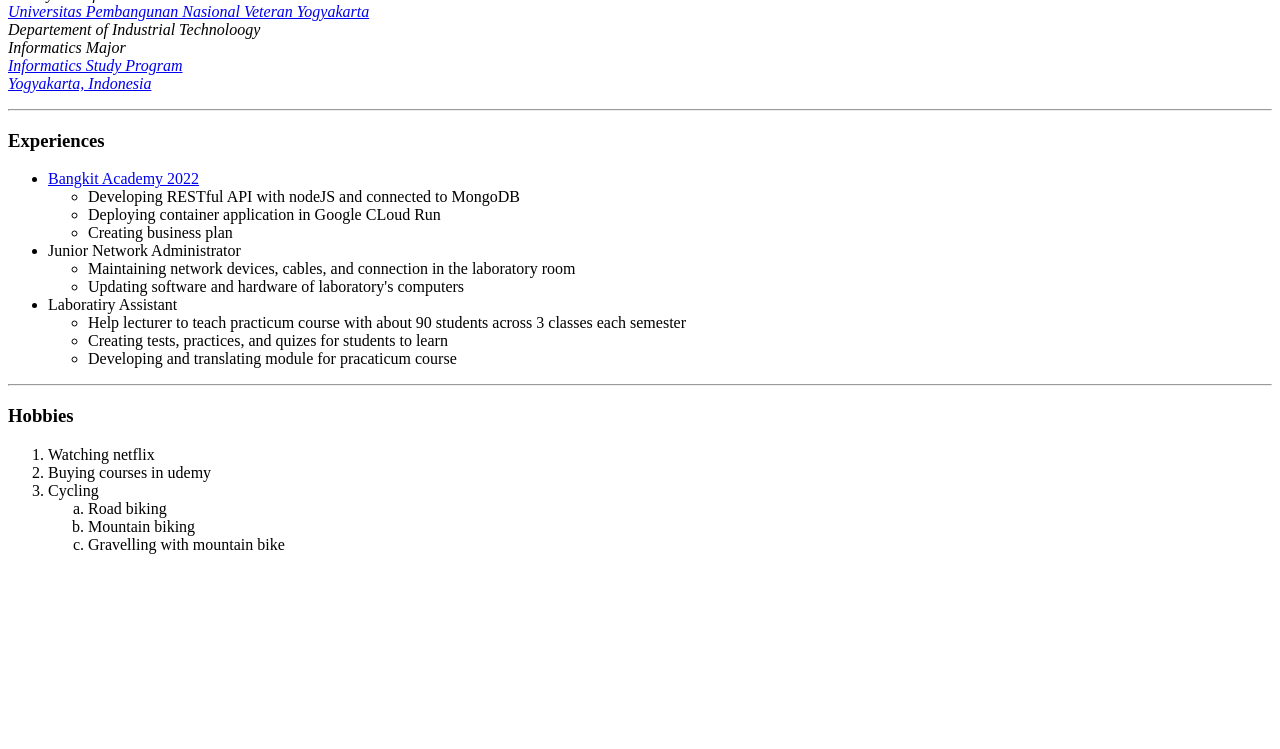
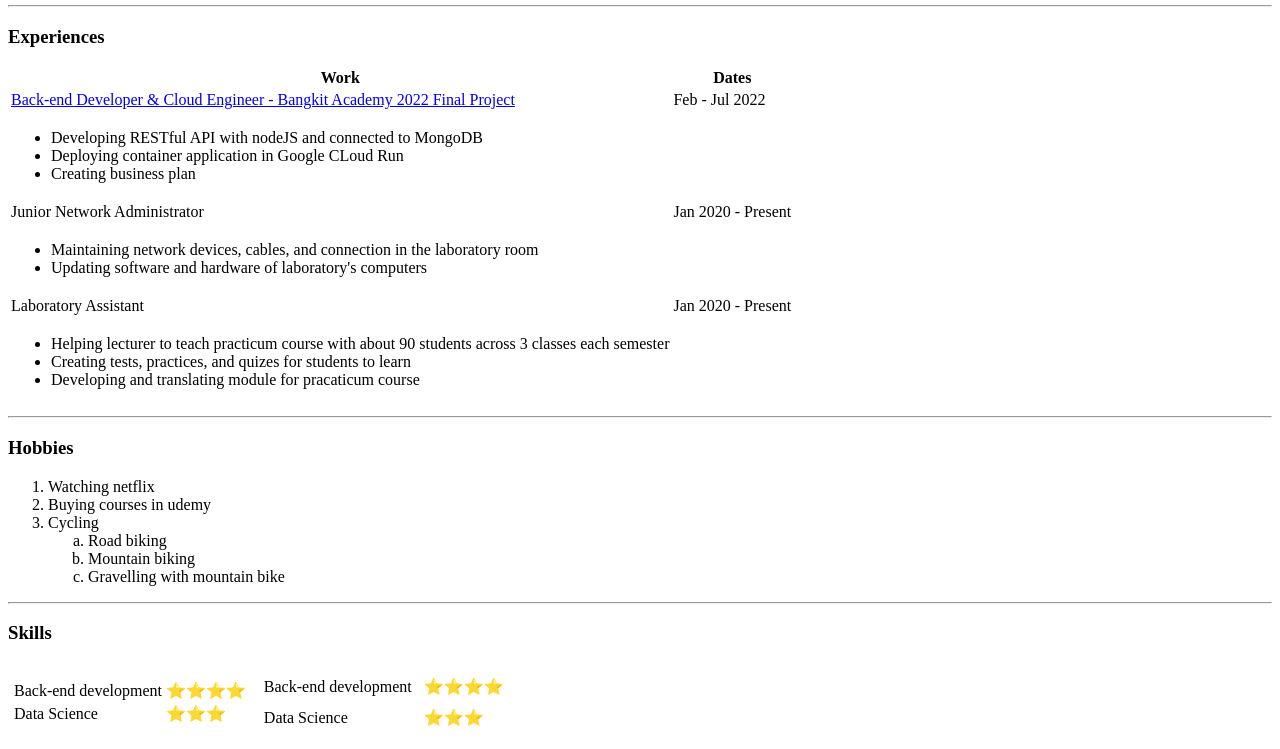
Before and after one commit to WillyArdiyanto/Personal-website, a plain HTML site: page personal-website/index.html in a window 1280 px wide. Shown: the part 291-1040 px from the top of the page. Before the commit the page ends 861 px from the top, so only its background shows below. Drawn offline with Linux system fonts and the light colour scheme.

Commit message:
implement table

```diff
--- a/personal-website/index.html
+++ b/personal-website/index.html
@@ -7,11 +7,17 @@
     <title>Willy's Personal Site</title>
   </head>
   <body>
+    <table cellspacing="20">
+      <tr>
+        <td>
           <img
             src="images/Willy Circle.png"
             alt="Willy Profile Picture"
-      height="150"
+            height="200"
           />
+        </td>
+
+        <td>
           <h1>Vincentius Willy Ardiyanto</h1>
           <p><a href="contact.html">contact me</a></p>
           <p>
@@ -24,7 +30,11 @@
             <br />
             <i>Departement of Industrial Technoloogy</i> <br />
             <i>Informatics Major</i><br />
-      <i> <a href="https://if.upnyk.ac.id/"> Informatics Study Program</a></i>
+            <i>
+              <a href="https://if.upnyk.ac.id/">
+                Informatics Study Program</a
+              ></i
+            >
             <br />
             <i>
               <a
@@ -33,37 +43,78 @@
               >
             </i>
           </p>
+        </td>
+      </tr>
+    </table>
+
     <hr />
     <h3>Experiences</h3>
+    <table>
+      <thead>
+        <tr>
+          <th>Work</th>
+          <th>Dates</th>
+        </tr>
+      </thead>
+      <tbody>
+        <tr>
+          <td>
+            <a
+              href="https://grow.google/intl/id_id/bangkit/?tab=machine-learning"
+              >Back-end Developer & Cloud Engineer - Bangkit Academy 2022 Final
+              Project</a
+            >
+          </td>
+          <td>Feb - Jul 2022</td>
+        </tr>
+        <tr>
+          <td>
             <ul>
               <li>
-        <a href="https://grow.google/intl/id_id/bangkit/?tab=machine-learning"
-          >Bangkit Academy 2022</a
-        >
+                Developing RESTful API with nodeJS and connected to MongoDB
               </li>
-      <ul>
-        <li>Developing RESTful API with nodeJS and connected to MongoDB</li>
               <li>Deploying container application in Google CLoud Run</li>
               <li>Creating business plan</li>
             </ul>
-      <li>Junior Network Administrator</li>
+          </td>
+        </tr>
+        <!-- Experience 2 -->
+        <tr>
+          <td>Junior Network Administrator</td>
+          <td>Jan 2020 - Present</td>
+        </tr>
+        <tr>
+          <td>
             <ul>
               <li>
-          Maintaining network devices, cables, and connection in the laboratory
-          room
+                Maintaining network devices, cables, and connection in the
+                laboratory room
               </li>
               <li>Updating software and hardware of laboratory's computers</li>
             </ul>
-      <li>Laboratiry Assistant</li>
+          </td>
+        </tr>
+        <!-- Experience 3 -->
+        <tr>
+          <td>Laboratory Assistant</td>
+          <td>Jan 2020 - Present</td>
+        </tr>
+        <tr>
+          <td>
             <ul>
               <li>
-          Help lecturer to teach practicum course with about 90 students across
-          3 classes each semester
+                Helping lecturer to teach practicum course with about 90
+                students across 3 classes each semester
               </li>
-        <li>Creating tests, practices, and quizes for students to learn</li>
+              <li>
+                Creating tests, practices, and quizes for students to learn
+              </li>
               <li>Developing and translating module for pracaticum course</li>
             </ul>
-    </ul>
+          </td>
+        </tr>
+      </tbody>
+    </table>
     <hr />
     <h3>Hobbies</h3>
     <ol>
@@ -76,5 +127,35 @@
         <li>Gravelling with mountain bike</li>
       </ol>
     </ol>
+    <hr />
+    <h3>Skills</h3>
+    <table>
+      <tr>
+        <td>
+          <table>
+            <tr>
+              <td>Back-end development</td>
+              <td>⭐⭐⭐⭐</td>
+            </tr>
+            <tr>
+              <td>Data Science</td>
+              <td>⭐⭐⭐</td>
+            </tr>
+          </table>
+        </td>
+        <td>
+          <table cellspacing="10">
+            <tr>
+              <td>Back-end development</td>
+              <td>⭐⭐⭐⭐</td>
+            </tr>
+            <tr>
+              <td>Data Science</td>
+              <td>⭐⭐⭐</td>
+            </tr>
+          </table>
+        </td>
+      </tr>
+    </table>
   </body>
 </html>
```
Lines whose indentation alone changed are shown as unchanged.
